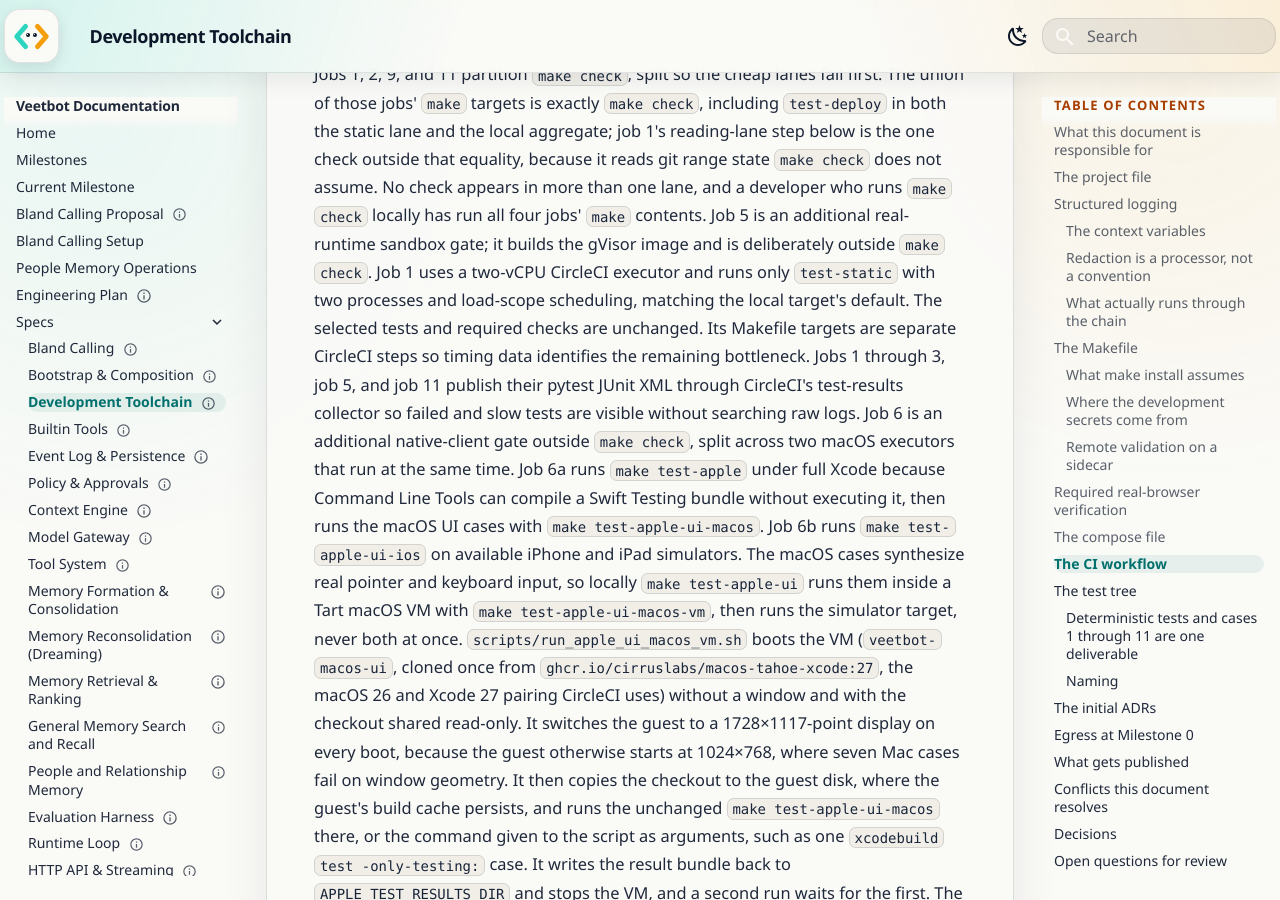
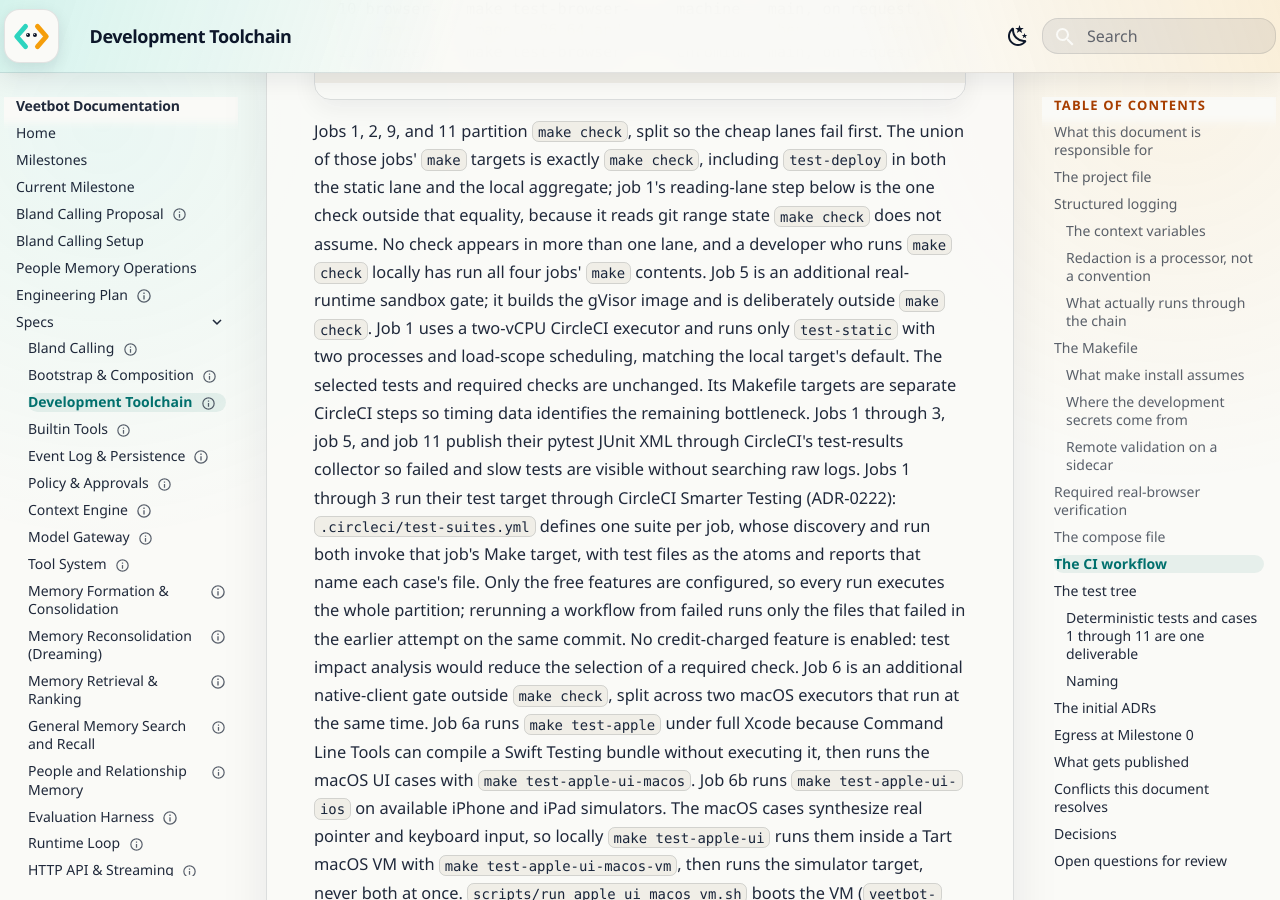
Before and after one commit to avitus/veetbot, an MkDocs documentation site: the page built from docs/plan/development-toolchain.md, in a window 1280 px wide and 900 px high, scrolled down 11686 px. Built offline with MkDocs 1.6.1 and Material for MkDocs 9.7.7, drawn with Linux system fonts in a browser that asks for light colours; some of the changed text lies outside the part shown.

Commit message:
ci: run static, contract and integration through CircleCI Smarter Testing
.circleci/test-suites.yml defines one suite per job. Each suite discovers
and runs through that job's own Make target, with test files as atoms and
xunit1 reports that name each case's file; PYTEST_ARGS carries the selected
files and report path. Only the free features are configured, so every run
executes the whole partition (ADR-0222).

Reading-Lane: A

Co-Authored-By: Claude Opus 5.5 <noreply@anthropic.com>
Glen-Conversation: 23f76edb-0557-4fa5-b0fe-69b4bc0f2eca

```diff
--- a/docs/plan/development-toolchain.md
+++ b/docs/plan/development-toolchain.md
@@ -261,7 +261,10 @@ disposable opt-in described below, and has run the third job as well.
 Locally, `make check` schedules two independent Make jobs by default, starting
 the Python and browser lanes first. Static tests use two load-scope workers;
 contract tests follow static tests and stay serial. `CHECK_JOBS=1` and
-`STATIC_TEST_WORKERS=0` provide a serial diagnostic run. All targets remain in
+`STATIC_TEST_WORKERS=0` provide a serial diagnostic run. `PYTEST_ARGS`, empty
+by default, appends pytest arguments to `test-static`, `test-contract`, and
+`test-integration`; CI's Smarter Testing suites pass the selected test files
+and the report path through it (ADR-0222). All targets remain in
 one Make dependency graph, so explicitly naming `docs-check` or `test-static`
 beside `check` does not execute them twice. Run the aggregate once on final
 inputs; repeat a passed check only after its inputs change. No test-result
@@ -485,6 +488,14 @@ targets are separate CircleCI steps so timing data identifies the remaining
 bottleneck. Jobs 1 through 3, job 5, and job 11 publish their pytest JUnit XML through
 CircleCI's test-results collector so failed and slow tests are visible without
 searching raw logs.
+Jobs 1 through 3 run their test target through CircleCI Smarter Testing
+(ADR-0222): `.circleci/test-suites.yml` defines one suite per job, whose
+discovery and run both invoke that job's Make target, with test files as the
+atoms and reports that name each case's file. Only the free features are
+configured, so every run executes the whole partition; rerunning a workflow from
+failed runs only the files that failed in the earlier attempt on the same
+commit. No credit-charged feature is enabled: test impact analysis would reduce
+the selection of a required check.
 Job 6 is an additional native-client gate outside `make check`, split across
 two macOS executors that run at the same time. Job 6a runs `make test-apple`
 under full Xcode because Command Line Tools can compile a Swift Testing bundle
--- a/mkdocs.yml
+++ b/mkdocs.yml
@@ -348,4 +348,5 @@ nav:
       - ADR-0216 Persona voice, traits and boundaries: adr/0216-persona-voice-traits-entry-switches-and-boundaries.md
       - ADR-0217 People directory attention and counts: adr/0217-people-directory-attention-recent-and-counts.md
       - ADR-0221 Unattended call plans: adr/0221-unattended-call-plans.md
+      - ADR-0222 Smarter Testing partitions: adr/0222-smarter-testing-partitions.md
   - Changelog: changelog.md
```
Also changed, not shown: docs/adr/0222-smarter-testing-partitions.md (added, +68 -0 lines), docs/adr/index.md (+1 -0 lines), 5 other files.
